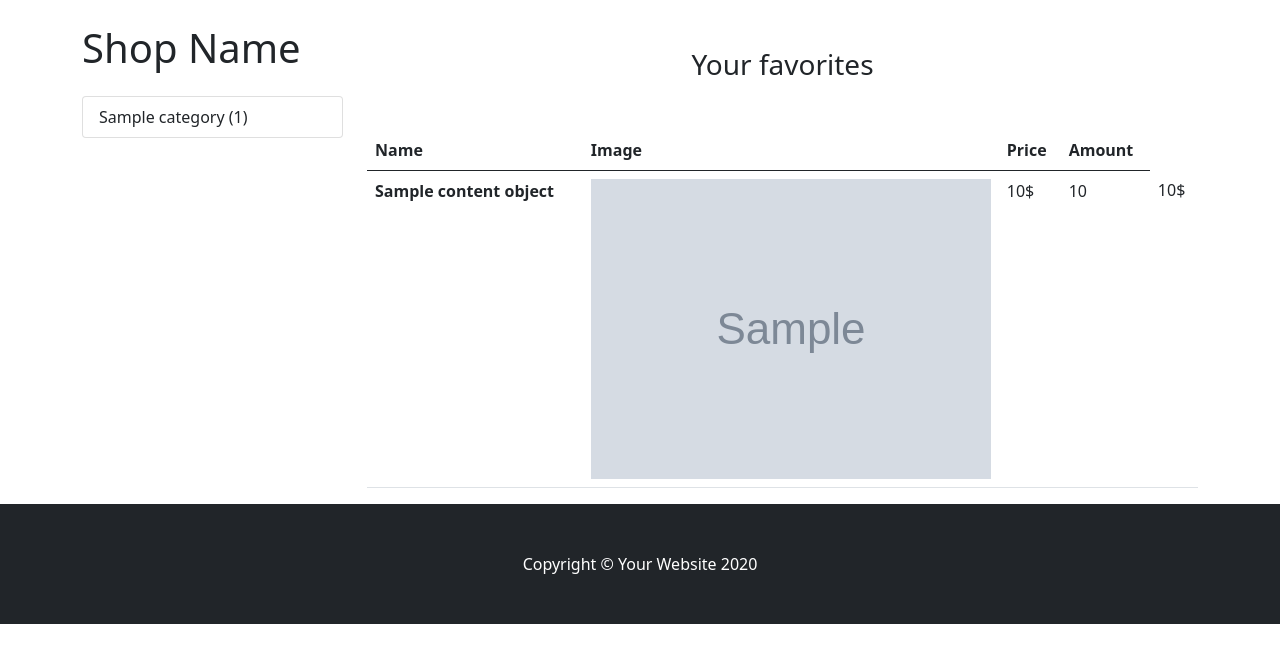
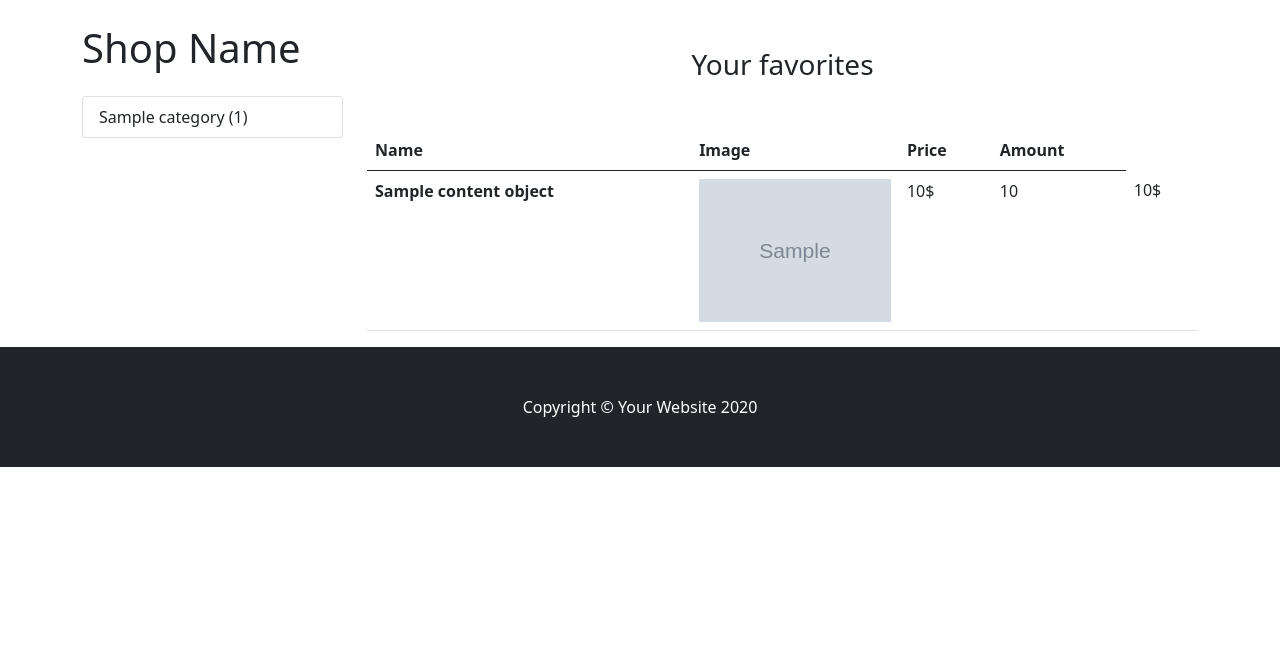
Before and after one commit to Dmytrenko-Roman/car-sales-website, a Django app: template django/carsales/mainapp/templates/favorites.html in a window 1280 px wide. Shown: the part 56-719 px from the top of the page. Run offline with Django 3.2, Linux system fonts and the light colour scheme; the template is opened without the code that fills it: most values are stand-ins (such as "Sample title", 1, 10 or a date in 2020); grey boxes marked "Sample" are stand-in pictures; parts of the project's set-up code (start-up, migrations or seed data) failed here and were passed over.

Commit message:
❄️ Fixed size of image in favorites ❄️

```diff
--- a/django/carsales/mainapp/templates/favorites.html
+++ b/django/carsales/mainapp/templates/favorites.html
@@ -15,7 +15,7 @@
   {% for item in favorites.products.all %}
     <tr>
       <th scope="row">{{ item.content_object.title }}</th>
-      <td class="w-25"><img src="{{ item.content_object.image.url }}" class="image-fluid"></td>
+      <td class="w-25"><img src="{{ item.content_object.image.url }}" class="img-fluid"></td>
       <td>{{ item.content_object.price }}$</td>
       <td>{{ item.qty }}</td>
       <td>{{ item.final_price }}$</td>
```
